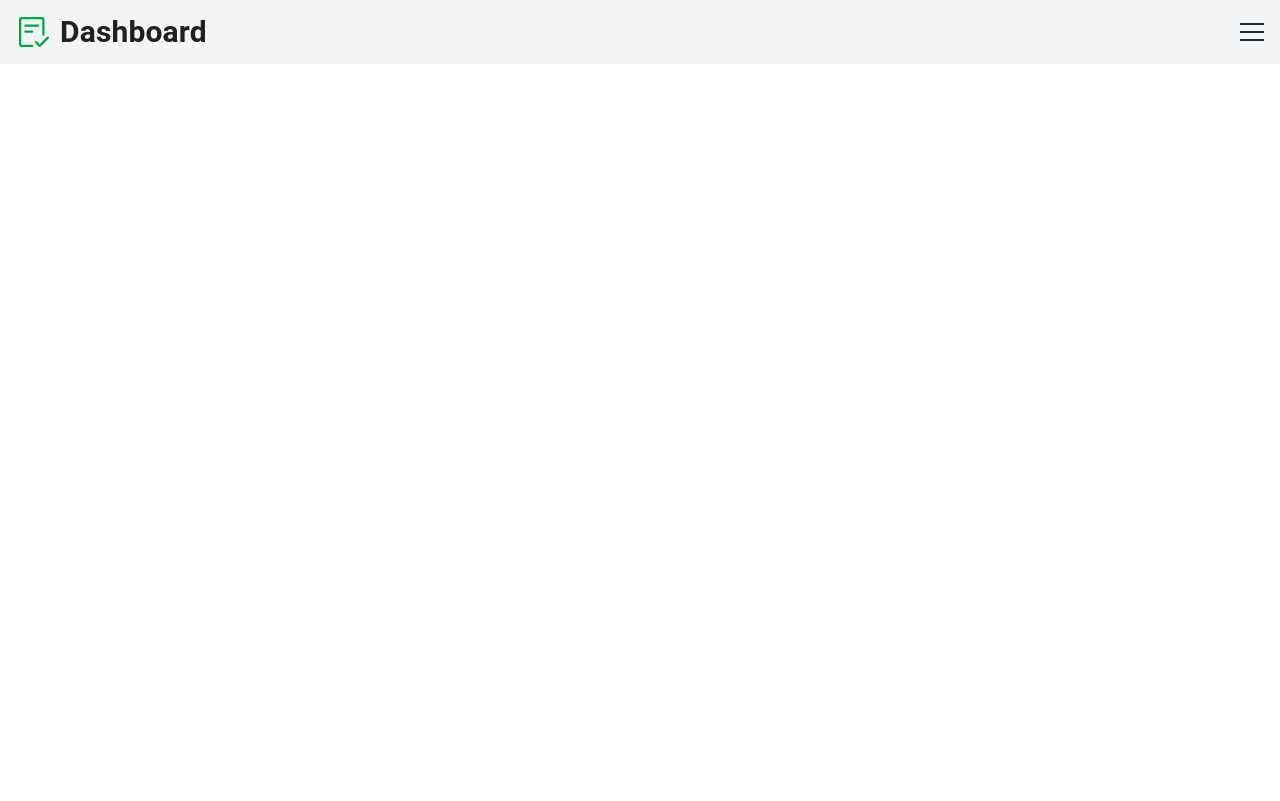
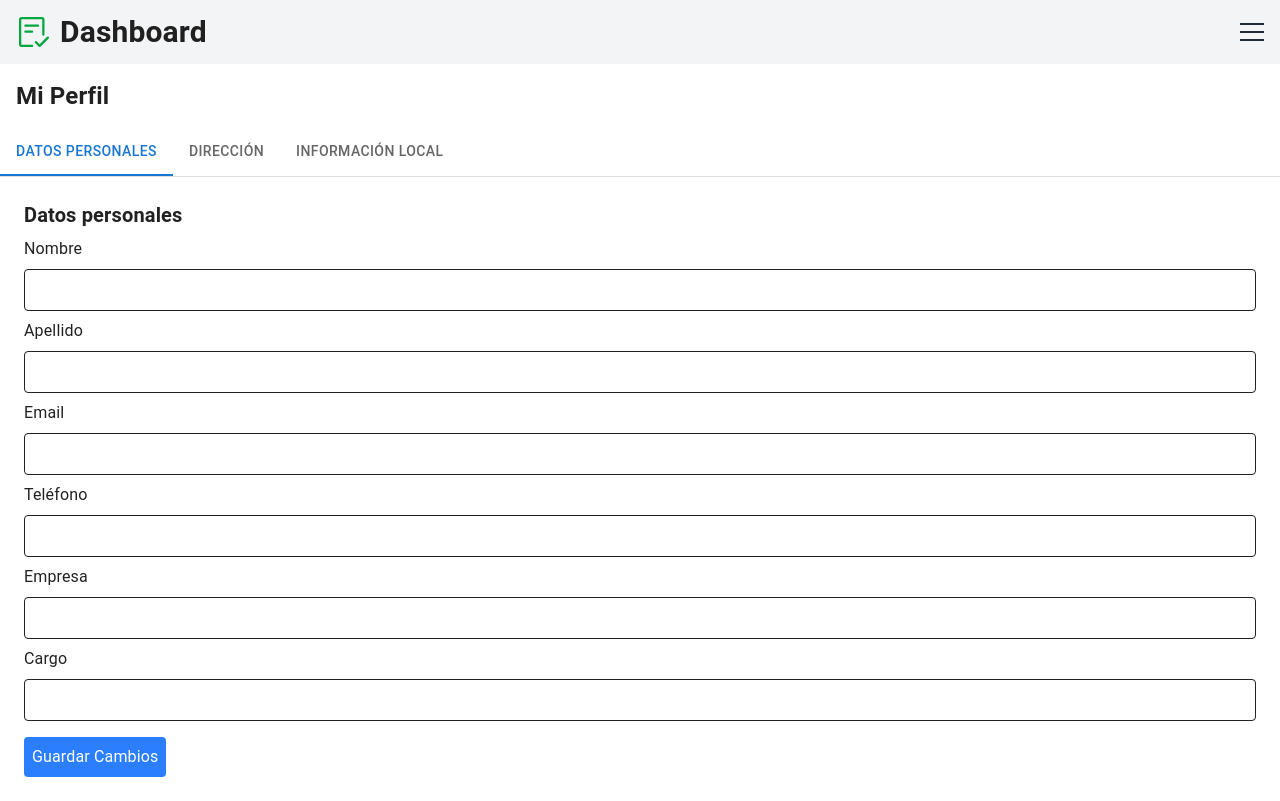
Before and after one commit to wapifoodmx-ctrl/WapifoodFront, a Next.js app: page /user in a window 1280 px wide. Built offline with nearby package versions, Linux system fonts and the light colour scheme.

Commit message:
se empezó a hacer la pagina de mi perfil

```diff
--- a/user/userpage.jsx
+++ b/user/userpage.jsx
@@ -1,9 +1,95 @@
+import * as React from 'react';
+import PropTypes from 'prop-types';
+import Tabs from '@mui/material/Tabs';
+import Tab from '@mui/material/Tab';
+import Box from '@mui/material/Box';
 import Navbar from "@/dashboardComponents/navbar";
-export default function UserPage() {
+
+// Función para los paneles de las pestañas
+function CustomTabPanel(props) {
+  const { children, value, index, ...other } = props;
+
   return (
-    <div>
-      <Navbar />
-
+    <div
+      role="tabpanel"
+      hidden={value !== index}
+      id={`simple-tabpanel-${index}`}
+      aria-labelledby={`simple-tab-${index}`}
+      {...other}
+    >
+      {value === index && <Box sx={{ p: 3 }}>{children}</Box>}
     </div>
   );
 }
+
+CustomTabPanel.propTypes = {
+  children: PropTypes.node,
+  index: PropTypes.number.isRequired,
+  value: PropTypes.number.isRequired,
+};
+
+// Función para manejar los atributos de accesibilidad
+function a11yProps(index) {
+  return {
+    id: `simple-tab-${index}`,
+    'aria-controls': `simple-tabpanel-${index}`,
+  };
+}
+
+// Componente de pestañas
+function BasicTabs() {
+  const [value, setValue] = React.useState(0);
+
+  const handleChange = (event, newValue) => {
+    setValue(newValue);
+  };
+
+  return (
+    <Box sx={{ width: '100%' }}>
+      <Box sx={{ borderBottom: 1, borderColor: 'divider' }}>
+        <Tabs value={value} onChange={handleChange} aria-label="basic tabs example">
+          <Tab label="Datos Personales" {...a11yProps(0)} />
+          <Tab label="Dirección" {...a11yProps(1)} />
+          <Tab label="Información Local" {...a11yProps(2)} />
+        </Tabs>
+      </Box>
+      <CustomTabPanel value={value} index={0}>
+        <div className="flex flex-col space-y-2">
+            <h3 className='font-bold text-xl'>Datos personales</h3>
+          <label htmlFor="name">Nombre</label>
+          <input type="text" id="name" className="border p-2 rounded" />
+          <label htmlFor="name">Apellido</label>
+          <input type="text" id="name" className="border p-2 rounded" />
+          <label htmlFor="email">Email</label>
+          <input type="email" id="email" className="border p-2 rounded" />
+          <label htmlFor="phone">Teléfono</label>
+          <input type="tel" id="phone" className="border p-2 rounded" />
+          <label htmlFor="text">Empresa</label>
+          <input type="text" id="email" className="border p-2 rounded" />
+          <label htmlFor="text">Cargo</label>
+          <input type="text" id="email" className="border p-2 rounded" />
+        </div>
+        <button className="mt-4 bg-blue-500 text-white p-2 rounded">Guardar Cambios</button>
+      </CustomTabPanel>
+      <CustomTabPanel value={value} index={1}>
+        Dirección
+      </CustomTabPanel>
+      <CustomTabPanel value={value} index={2}>
+        Local
+      </CustomTabPanel>
+    </Box>
+  );
+}
+
+// Componente principal
+export default function UserPage() {
+  return (
+    <section>
+      <Navbar />
+      <div className="flex space-x-4 p-4">
+        <h2 className="font-bold text-2xl">Mi Perfil</h2>
+      </div>
+        <BasicTabs />
+    </section>
+  );
+}
```
